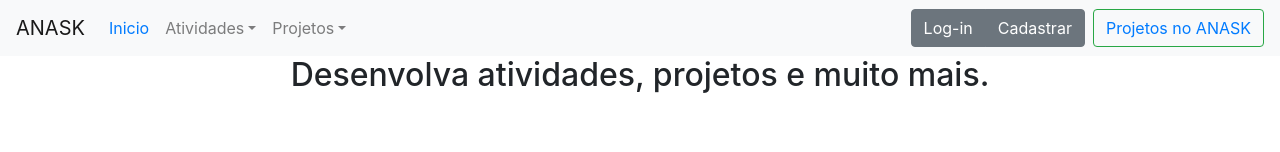
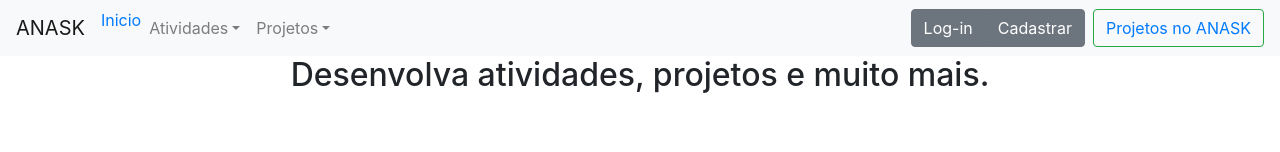
Before and after one commit to FilipeGundim/ANASK, a React (Create React App) app in the folder frontend/front-anask/: page / in a window 1280 px wide. Shown: the top 152 px of the page. Built offline with nearby package versions, Linux system fonts and the light colour scheme; no server answers.

Commit message:
router ;)

```diff
--- a/frontend/front-anask/src/components/footer.jsx
+++ b/frontend/front-anask/src/components/footer.jsx
@@ -5,7 +5,7 @@ const Footer = () => {
         <div>
             <hr style={hrStyle} />
             <footer style={footerStyle}>
-            glowingtree | FilipeGundim <br />
+                FilipeGundim <br />
                 © - All Rights Reserveds
             </footer>
         </div>
--- a/frontend/front-anask/src/components/header.jsx
+++ b/frontend/front-anask/src/components/header.jsx
@@ -55,7 +55,7 @@ class Header extends React.Component {
                 <Navbar.Toggle aria-controls="basic-navbar-nav" />
                 <Navbar.Collapse id="basic-navbar-nav">
                     <Nav className="mr-auto">
-                        <Nav.Link><Link to='/'>Inicio</Link></Nav.Link>
+                        <Nav.Item><Link to='/'>Inicio</Link></Nav.Item>
                         <NavDropdown title="Atividades" id="basic-nav-dropdown">
                             <NavDropdown.Item><Link to="/atividades-pendentes">Pendentes</Link><Badge variant="primary">{this.state.badgeA.length}</Badge></NavDropdown.Item>
                             <NavDropdown.Item><Link to="/historico-atividades">Histórico</Link></NavDropdown.Item>
```
